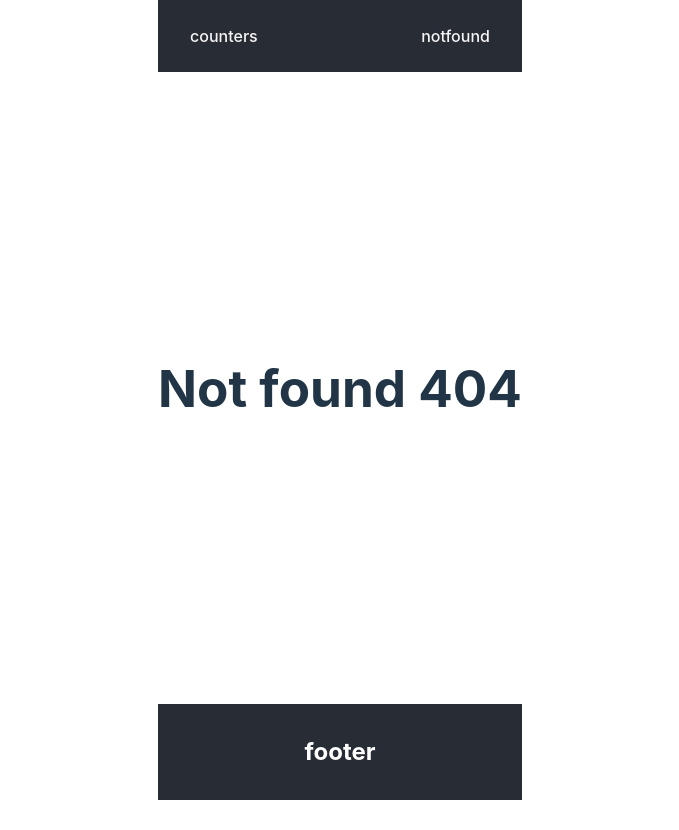
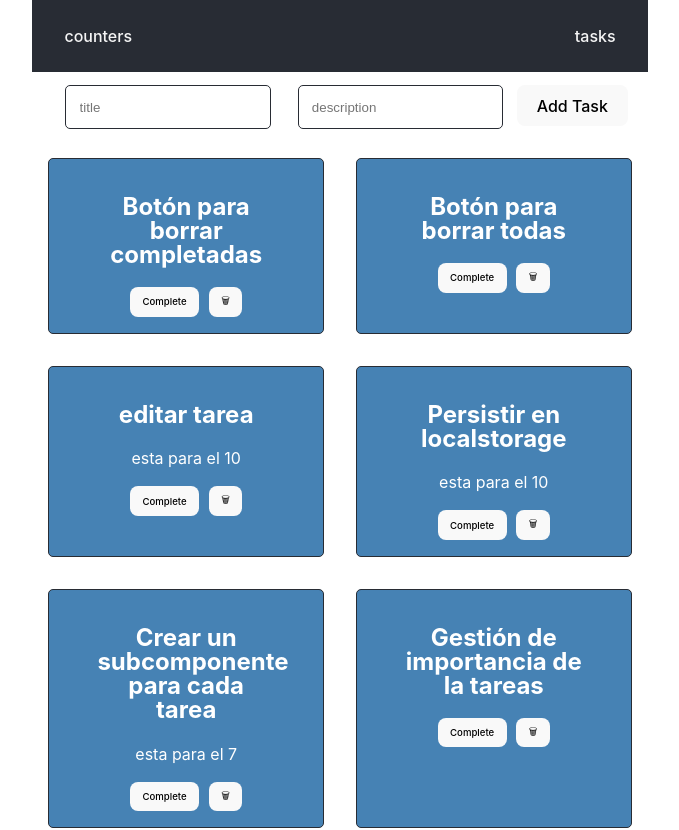
Before and after one commit to GeeksHubsAcademy/fsd-vlc-22-react-vite, a React (Vite) app: page /tasks in a window 1280 px wide. Before the commit this address had no page. Shown: the top 830 px of the page, without its empty margins (300-979 px from the left). Before the commit the page ends 800 px from the top, so only its background shows below. Built offline with nearby package versions, Linux system fonts and the light colour scheme.

Commit message:
create tasks view

```diff
--- a/src/App.jsx
+++ b/src/App.jsx
@@ -1,5 +1,6 @@
 import { BrowserRouter, Link, Route, Routes } from "react-router-dom";
 import Counters from "./pages/Counters";
+import Tasks from "./pages/Tasks";
 import "./App.css";
 
 export default function App() {
@@ -9,11 +10,12 @@ export default function App() {
         <header>
           <nav>
             <Link to="/counters">counters</Link>
-            <Link to="/notfound">notfound</Link>
+            <Link to="/tasks">tasks</Link>
           </nav>
         </header>
         <Routes>
           <Route path="/counters" element={<Counters />} />
+          <Route path="/tasks" element={<Tasks />} />
           <Route path="*" element={<h1>Not found 404</h1>} />
         </Routes>
         <footer>
--- /dev/null
+++ b/src/pages/Tasks.css
@@ -0,0 +1,32 @@
+.tasks {
+    display: grid;
+    grid-template-columns: repeat(auto-fill, minmax(300px, 1fr));
+    height: 100%;
+}
+.task {
+    /* min-width: 300px; */
+    border: 1px solid #282c34;
+    border-radius: 5px;
+    background-color: steelblue;
+    color: white;
+    padding: 1em 3em;
+    margin: 1em;
+}
+.task.completed {
+    text-decoration: line-through;
+    opacity: 0.6;
+}
+.addTask input {
+    padding: 1em;
+    border: 1px solid #282c34;
+    margin: 1em;
+    border-radius: 5px;
+}
+.actions {
+    display: flex;
+    flex-direction: row;
+    align-items: space-between;
+    justify-content: center;
+    font-size: 0.6em;
+    gap: 1em
+}
--- /dev/null
+++ b/src/pages/Tasks.jsx
@@ -0,0 +1,150 @@
+import { useReducer, useState } from "react";
+import "./Tasks.css";
+
+function createActionToCreateTask(title, description) {
+  return {
+    type: "CREATE_TASK",
+    payload: {
+      id: Date.now(),
+      title: title,
+      description: description,
+      completed: false,
+    },
+  };
+}
+
+function createActionToggleCompleted(id) {
+  return {
+    type: "TOGGLE_COMPLETED",
+    id,
+  };
+}
+
+const initialState = {
+  tasks: [{
+    id: 1,
+    title: "Botón para borrar completadas",
+    description: "",
+    completed: false,
+  }, {
+    id: 2,
+    title: "Botón para borrar todas",
+    description: "",
+    completed: false,
+  }, {
+    id: 3,
+    title: "editar tarea",
+    description: "esta para el 10",
+    completed: false,
+  }, {
+    id: 4,
+    title: "Persistir en localstorage",
+    description: "esta para el 10",
+  }, {
+    id: 5,
+    title: "Crear un subcomponente para cada tarea",
+    description: "esta para el 7",
+  },
+  {
+    id: 6,
+    title: "Gestión de importancia de la tareas",
+  },
+  {
+    id: 7,
+    title: "validar que exista título",
+    description:"y borrar los inputs al añadir tarea"
+  }
+
+],
+};
+
+function reducer(state, action) {
+  switch (action.type) {
+    case "CREATE_TASK":
+      return {
+        ...state,
+        tasks: [...state.tasks, action.payload],
+      };
+    case "TOGGLE_COMPLETED":
+      return {
+        ...state,
+        tasks: state.tasks.map((task) => {
+          if (task.id === action.id) {
+            return {
+              ...task,
+              completed: !task.completed,
+            };
+          }
+          return task;
+        }),
+      };
+    case "DELETE_TASK":
+      return {
+        ...state,
+        tasks: state.tasks.filter((task) => task.id !== action.id),
+      };
+    case "DELETE_COMPLETED_TASKS":
+      return {
+        ...state,
+        tasks: state.tasks.filter((task) => !task.completed),
+      };
+    default:
+      return state;
+      //   throw new Error("Unexpected action type" + action.type);
+  }
+}
+
+function Tasks(props) {
+  const [state, dispatch] = useReducer(reducer, initialState);
+
+  function createTask(event) {
+    event.preventDefault();
+    const title = event.target.title.value;
+    const description = event.target.description.value;
+    dispatch(createActionToCreateTask(title, description));
+  }
+  function toggleCompleted(id) {
+    dispatch(createActionToggleCompleted(id));
+  }
+  function deleteTask(id) {
+    dispatch({
+      type: "DELETE_TASK",
+      id,
+    });
+  }
+  return (
+    <div>
+      <section className="addTask">
+        <form onSubmit={createTask}>
+          <input type="text" name="title" placeholder="title" />
+          <input type="text" name="description" placeholder="description" />
+          <button>Add Task</button>
+        </form>
+      </section>
+      <section className="tasks">
+        {state.tasks.map((task) => (
+          <div
+            className={"task " + (task.completed ? "completed" : "uncompleted")}
+            key={task.id}
+          >
+            <h2>{task.title}</h2>
+            <p>{task.description}</p>
+            <div className="actions">
+              <button
+                className="toggleComplete"
+                onClick={() => toggleCompleted(task.id)}
+              >
+                {task.completed ? "Uncomplete" : "Complete"}
+              </button>
+              <button className="trash" onClick={() => deleteTask(task.id)}>
+                🗑
+              </button>
+            </div>
+          </div>
+        ))}
+      </section>
+    </div>
+  );
+}
+
+export default Tasks;
```
